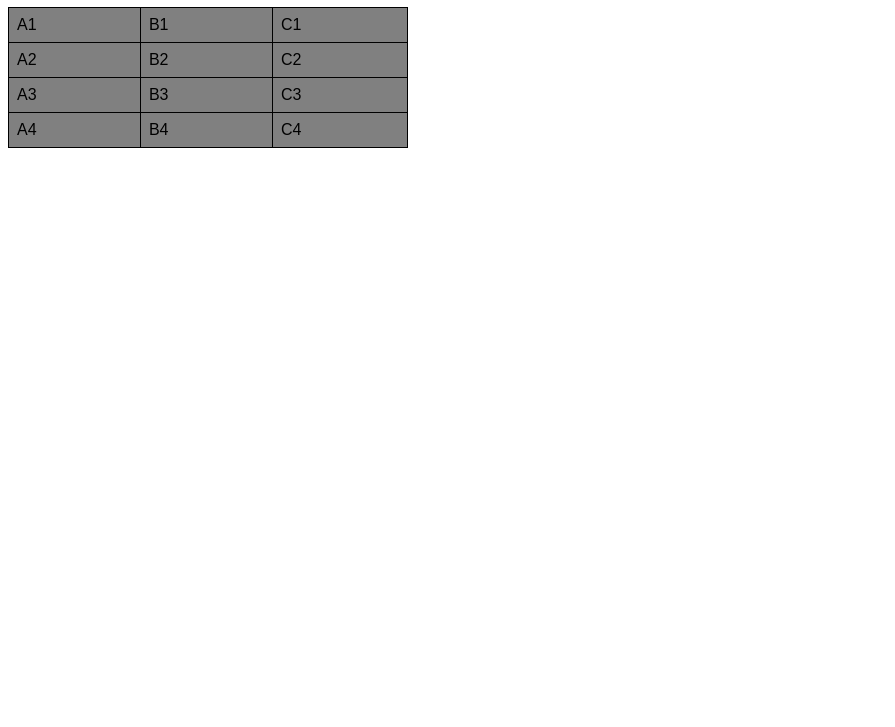
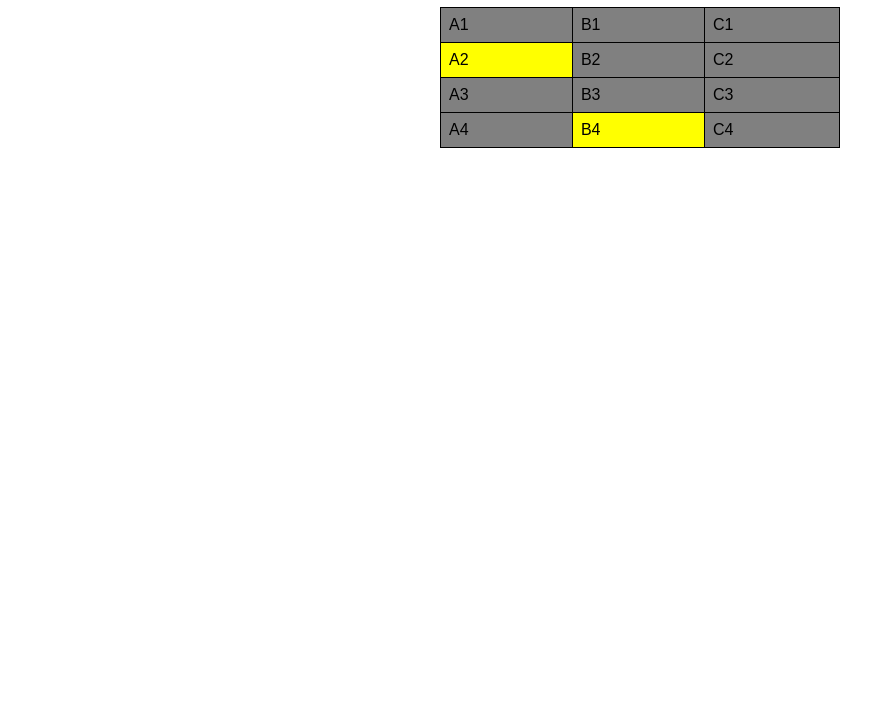
Before and after one commit to nna404/html-css, a plain HTML site: page exercicios/ex022/tabela001.html in a window 1280 px wide. Shown: the part 73-800 px from the top of the page, without its empty margins (0-895 px from the left). Drawn offline with Linux system fonts and the light colour scheme.

Commit message:
update tabela001

```diff
--- a/exercicios/ex022/tabela001.html
+++ b/exercicios/ex022/tabela001.html
@@ -12,10 +12,15 @@
         table {
             width: 400px;
             border-collapse: collapse;
+            margin: auto;
         }
 
         tr {
             background-color: grey;
+        }
+
+        td.amarelo {
+            background-color: yellow;
         }
 
         td {
@@ -39,7 +44,7 @@
             <td>C1</td>
         </tr>
         <tr>
-            <td>A2</td>
+            <td class="amarelo">A2</td>
             <td>B2</td>
             <td>C2</td>
         </tr>
@@ -50,7 +55,7 @@
         </tr>
         <tr>
             <td>A4</td>
-            <td>B4</td>
+            <td class="amarelo">B4</td>
             <td>C4</td>
         </tr>
     </table>
```
